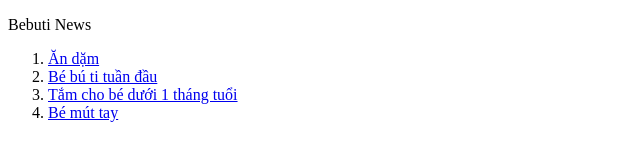
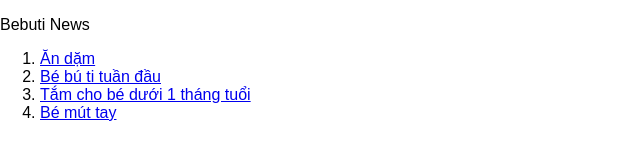
Before and after one commit to mrxico88/BebutiNews, a plain HTML site: page index.html in a window 1280 px wide. Shown: the whole page, without its empty margins (0-640 px from the left). Drawn offline with Linux system fonts and the light colour scheme.

Commit message:
"add link to normalize"

```diff
--- a/index.html
+++ b/index.html
@@ -3,6 +3,7 @@
     <head>
         <title>Bebuti News</title>
         <meta charset="utf-8" />
+        <link rel="stylesheet" href="normalized.css" />
     </head>
     <body>
         <header>
```
